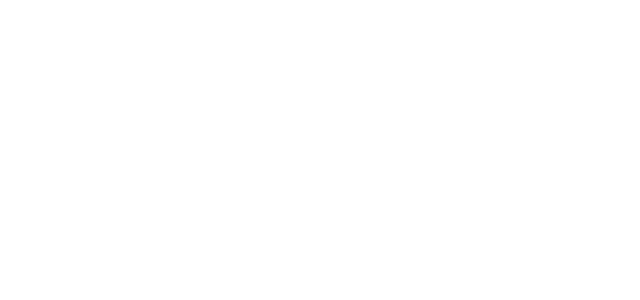
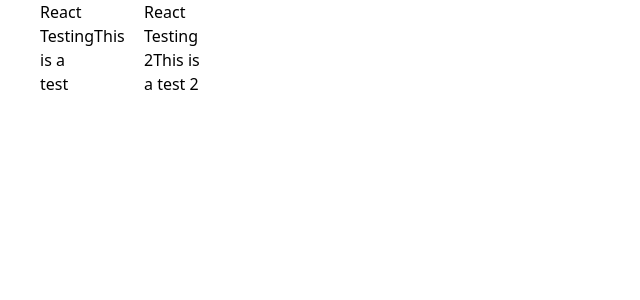
Before and after one commit to SebastianHellum/Turnusgutta, a Next.js app: page / in a window 1280 px wide. Shown: the top 300 px of the page, without its empty margins (0-640 px from the left). Built offline with nearby package versions, Linux system fonts and the light colour scheme.

Commit message:
Loop through testing posts

```diff
--- a/pages/index.js
+++ b/pages/index.js
@@ -1,4 +1,15 @@
 import Head from "next/head";
+
+const posts = [
+  {
+    title: "React Testing",
+    excerpt: "This is a test",
+  },
+  {
+    title: "React Testing 2",
+    excerpt: "This is a test 2",
+  },
+];
 
 export default function Home() {
   return (
@@ -7,6 +18,14 @@
         <title>Turnusgutta</title>
         <link rel="icon" href="/favicon.ico" />
       </Head>
+      <div className="grid grid-cols-1 lg:grid-cols-12 gap-12">
+        {posts.map((post, index) => (
+          <div>
+            {post.title}
+            {post.excerpt}
+          </div>
+        ))}
+      </div>
     </div>
   );
 }
```
